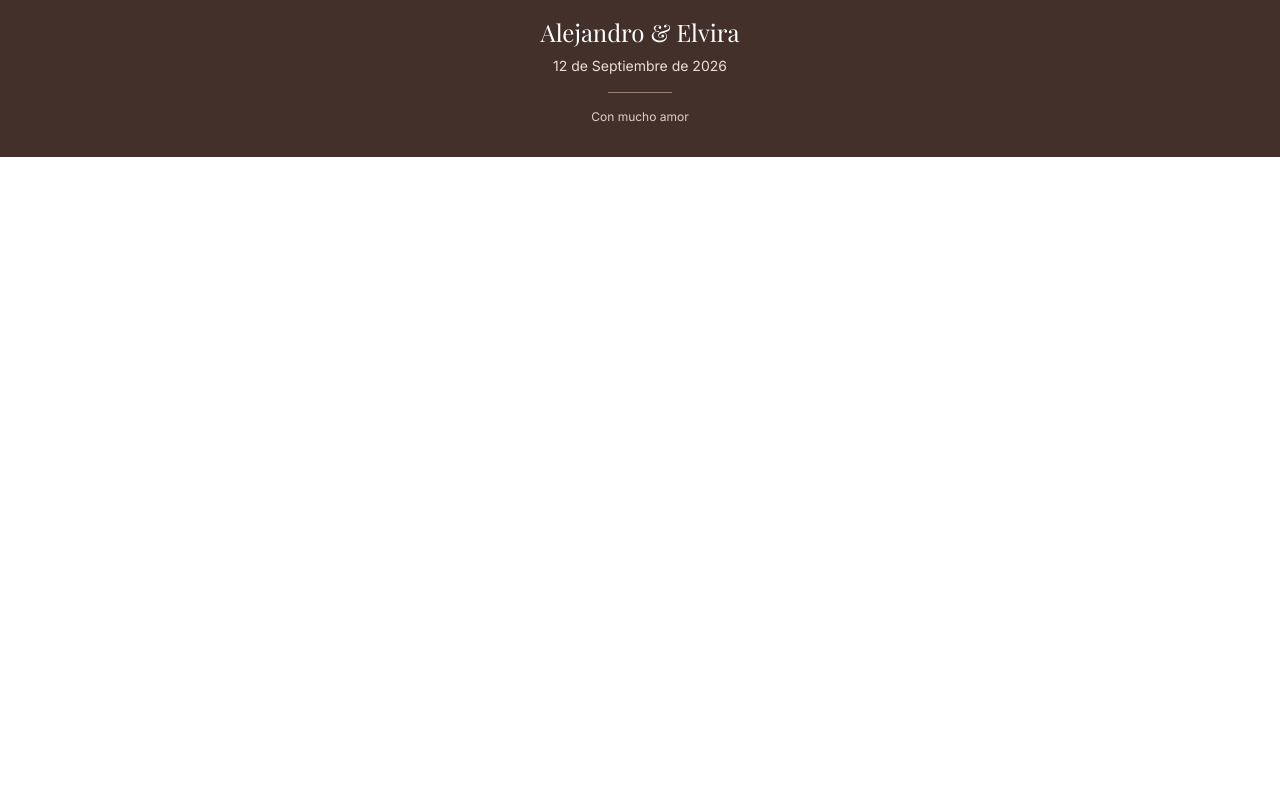
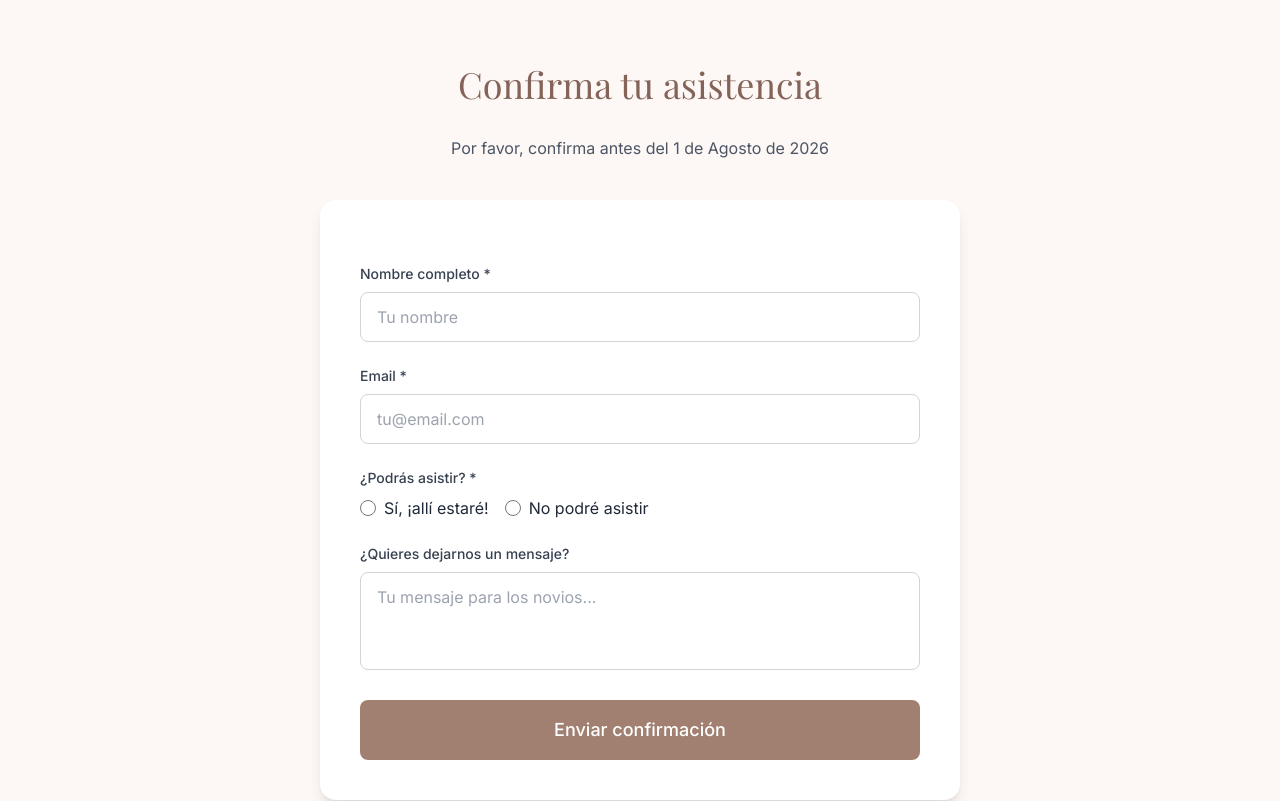
Before and after one commit to kodemonk/boda, a React (Vite) app: page / in a window 1280 px wide. Shown: the part 1140-1941 px from the top of the page. Before the commit the page ends 1297 px from the top, so only its background shows below. Built offline with nearby package versions, Linux system fonts and the light colour scheme; a web font is replaced by a local one.

Commit message:
Add Netlify config and RSVP form
- Add netlify.toml with build configuration
- Create RSVP component with Netlify Forms integration
- Add hidden form in index.html for Netlify form detection
- Form includes: name, email, attendance, guests, allergies, message
- Shows success state after submission

```diff
--- a/index.html
+++ b/index.html
@@ -11,6 +11,17 @@
     <title>Alejandro & Elvira - 12 Septiembre 2026</title>
   </head>
   <body>
+    <!-- Formulario oculto para que Netlify detecte los campos -->
+    <form name="confirmacion-boda" netlify netlify-honeypot="bot-field" hidden>
+      <input type="text" name="nombre" />
+      <input type="email" name="email" />
+      <input type="text" name="asistencia" />
+      <input type="text" name="acompanantes" />
+      <input type="text" name="nombresAcompanantes" />
+      <input type="text" name="alergias" />
+      <textarea name="mensaje"></textarea>
+    </form>
+
     <div id="root"></div>
     <script type="module" src="/src/main.jsx"></script>
   </body>
--- a/src/App.jsx
+++ b/src/App.jsx
@@ -1,6 +1,7 @@
 import Header from './components/Header'
 import Hero from './components/Hero'
 import Countdown from './components/Countdown'
+import RSVP from './components/RSVP'
 import Footer from './components/Footer'
 
 function App() {
@@ -10,7 +11,9 @@ function App() {
       <main className="flex-grow">
         <Hero />
         <Countdown />
-        {/* Aquí irán más secciones: Info, Ubicación, Confirmación, etc. */}
+        {/* TODO: Añadir sección "Nuestra Historia" */}
+        {/* TODO: Añadir sección "Ubicación" con mapa */}
+        <RSVP />
       </main>
       <Footer />
     </div>
--- /dev/null
+++ b/src/components/RSVP.jsx
@@ -0,0 +1,240 @@
+import { useState } from 'react'
+
+function RSVP() {
+  const [submitted, setSubmitted] = useState(false)
+  const [formData, setFormData] = useState({
+    nombre: '',
+    email: '',
+    asistencia: '',
+    acompanantes: '0',
+    nombresAcompanantes: '',
+    alergias: '',
+    mensaje: ''
+  })
+
+  const handleChange = (e) => {
+    const { name, value } = e.target
+    setFormData(prev => ({ ...prev, [name]: value }))
+  }
+
+  const handleSubmit = async (e) => {
+    e.preventDefault()
+
+    const form = e.target
+    const data = new FormData(form)
+
+    try {
+      await fetch('/', {
+        method: 'POST',
+        headers: { 'Content-Type': 'application/x-www-form-urlencoded' },
+        body: new URLSearchParams(data).toString()
+      })
+      setSubmitted(true)
+    } catch (error) {
+      alert('Error al enviar. Por favor, inténtalo de nuevo.')
+    }
+  }
+
+  if (submitted) {
+    return (
+      <section id="confirmar" className="py-20 bg-primary-50">
+        <div className="max-w-2xl mx-auto px-4 text-center">
+          <div className="bg-white rounded-2xl p-8 shadow-lg">
+            <div className="w-16 h-16 bg-green-100 rounded-full flex items-center justify-center mx-auto mb-6">
+              <svg className="w-8 h-8 text-green-600" fill="none" stroke="currentColor" viewBox="0 0 24 24">
+                <path strokeLinecap="round" strokeLinejoin="round" strokeWidth={2} d="M5 13l4 4L19 7" />
+              </svg>
+            </div>
+            <h3 className="text-2xl font-display text-gray-800 mb-4">
+              ¡Gracias por confirmar!
+            </h3>
+            <p className="text-gray-600">
+              Hemos recibido tu confirmación. ¡Nos vemos el 12 de Septiembre!
+            </p>
+          </div>
+        </div>
+      </section>
+    )
+  }
+
+  return (
+    <section id="confirmar" className="py-20 bg-primary-50">
+      <div className="max-w-2xl mx-auto px-4">
+        <h2 className="section-title text-primary-800">
+          Confirma tu asistencia
+        </h2>
+        <p className="text-center text-gray-600 mb-10">
+          Por favor, confirma antes del 1 de Agosto de 2026
+        </p>
+
+        <form
+          name="confirmacion-boda"
+          method="POST"
+          data-netlify="true"
+          netlify-honeypot="bot-field"
+          onSubmit={handleSubmit}
+          className="bg-white rounded-2xl p-6 md:p-10 shadow-lg space-y-6"
+        >
+          {/* Hidden fields for Netlify */}
+          <input type="hidden" name="form-name" value="confirmacion-boda" />
+          <p className="hidden">
+            <label>
+              No rellenar: <input name="bot-field" />
+            </label>
+          </p>
+
+          {/* Nombre */}
+          <div>
+            <label htmlFor="nombre" className="block text-sm font-medium text-gray-700 mb-2">
+              Nombre completo *
+            </label>
+            <input
+              type="text"
+              id="nombre"
+              name="nombre"
+              required
+              value={formData.nombre}
+              onChange={handleChange}
+              className="w-full px-4 py-3 border border-gray-300 rounded-lg focus:ring-2 focus:ring-primary-500 focus:border-transparent transition"
+              placeholder="Tu nombre"
+            />
+          </div>
+
+          {/* Email */}
+          <div>
+            <label htmlFor="email" className="block text-sm font-medium text-gray-700 mb-2">
+              Email *
+            </label>
+            <input
+              type="email"
+              id="email"
+              name="email"
+              required
+              value={formData.email}
+              onChange={handleChange}
+              className="w-full px-4 py-3 border border-gray-300 rounded-lg focus:ring-2 focus:ring-primary-500 focus:border-transparent transition"
+              placeholder="tu@email.com"
+            />
+          </div>
+
+          {/* Asistencia */}
+          <div>
+            <label className="block text-sm font-medium text-gray-700 mb-2">
+              ¿Podrás asistir? *
+            </label>
+            <div className="flex gap-4">
+              <label className="flex items-center gap-2 cursor-pointer">
+                <input
+                  type="radio"
+                  name="asistencia"
+                  value="si"
+                  required
+                  checked={formData.asistencia === 'si'}
+                  onChange={handleChange}
+                  className="w-4 h-4 text-primary-600 focus:ring-primary-500"
+                />
+                <span>Sí, ¡allí estaré!</span>
+              </label>
+              <label className="flex items-center gap-2 cursor-pointer">
+                <input
+                  type="radio"
+                  name="asistencia"
+                  value="no"
+                  checked={formData.asistencia === 'no'}
+                  onChange={handleChange}
+                  className="w-4 h-4 text-primary-600 focus:ring-primary-500"
+                />
+                <span>No podré asistir</span>
+              </label>
+            </div>
+          </div>
+
+          {/* Campos adicionales si asiste */}
+          {formData.asistencia === 'si' && (
+            <>
+              {/* Acompañantes */}
+              <div>
+                <label htmlFor="acompanantes" className="block text-sm font-medium text-gray-700 mb-2">
+                  ¿Cuántos acompañantes llevarás?
+                </label>
+                <select
+                  id="acompanantes"
+                  name="acompanantes"
+                  value={formData.acompanantes}
+                  onChange={handleChange}
+                  className="w-full px-4 py-3 border border-gray-300 rounded-lg focus:ring-2 focus:ring-primary-500 focus:border-transparent transition"
+                >
+                  <option value="0">Iré solo/a</option>
+                  <option value="1">1 acompañante</option>
+                  <option value="2">2 acompañantes</option>
+                  <option value="3">3 acompañantes</option>
+                  <option value="4">4 o más</option>
+                </select>
+              </div>
+
+              {/* Nombres acompañantes */}
+              {formData.acompanantes !== '0' && (
+                <div>
+                  <label htmlFor="nombresAcompanantes" className="block text-sm font-medium text-gray-700 mb-2">
+                    Nombres de los acompañantes
+                  </label>
+                  <input
+                    type="text"
+                    id="nombresAcompanantes"
+                    name="nombresAcompanantes"
+                    value={formData.nombresAcompanantes}
+                    onChange={handleChange}
+                    className="w-full px-4 py-3 border border-gray-300 rounded-lg focus:ring-2 focus:ring-primary-500 focus:border-transparent transition"
+                    placeholder="Nombres separados por comas"
+                  />
+                </div>
+              )}
+
+              {/* Alergias */}
+              <div>
+                <label htmlFor="alergias" className="block text-sm font-medium text-gray-700 mb-2">
+                  Alergias o restricciones alimentarias
+                </label>
+                <input
+                  type="text"
+                  id="alergias"
+                  name="alergias"
+                  value={formData.alergias}
+                  onChange={handleChange}
+                  className="w-full px-4 py-3 border border-gray-300 rounded-lg focus:ring-2 focus:ring-primary-500 focus:border-transparent transition"
+                  placeholder="Celiaco, vegetariano, alergia a frutos secos..."
+                />
+              </div>
+            </>
+          )}
+
+          {/* Mensaje */}
+          <div>
+            <label htmlFor="mensaje" className="block text-sm font-medium text-gray-700 mb-2">
+              ¿Quieres dejarnos un mensaje?
+            </label>
+            <textarea
+              id="mensaje"
+              name="mensaje"
+              rows={3}
+              value={formData.mensaje}
+              onChange={handleChange}
+              className="w-full px-4 py-3 border border-gray-300 rounded-lg focus:ring-2 focus:ring-primary-500 focus:border-transparent transition resize-none"
+              placeholder="Tu mensaje para los novios..."
+            />
+          </div>
+
+          {/* Submit */}
+          <button
+            type="submit"
+            className="w-full btn-primary text-lg py-4"
+          >
+            Enviar confirmación
+          </button>
+        </form>
+      </div>
+    </section>
+  )
+}
+
+export default RSVP
```
Also changed, not shown: .claude/settings.local.json, 1 other file (tests, documents, lock files or other folders).
